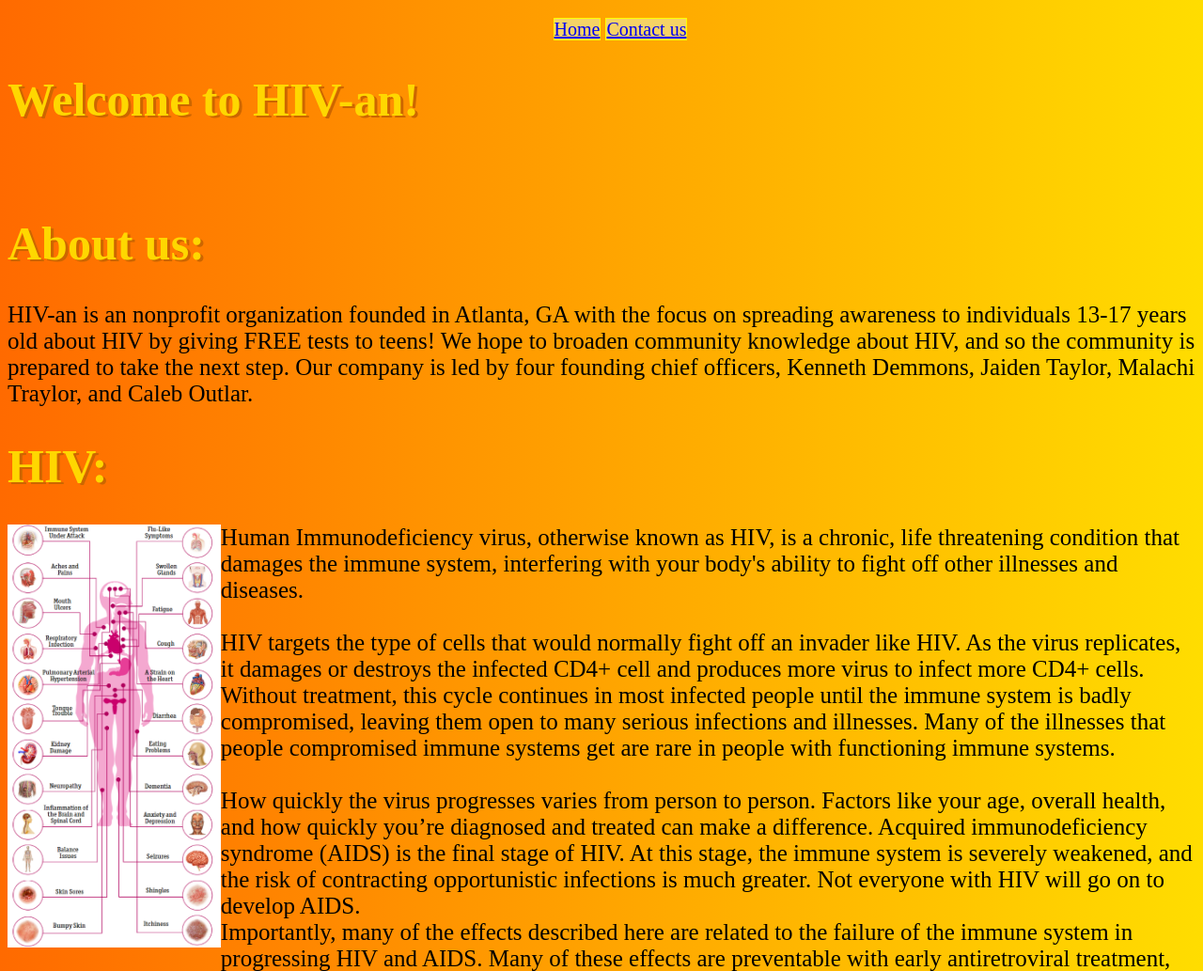
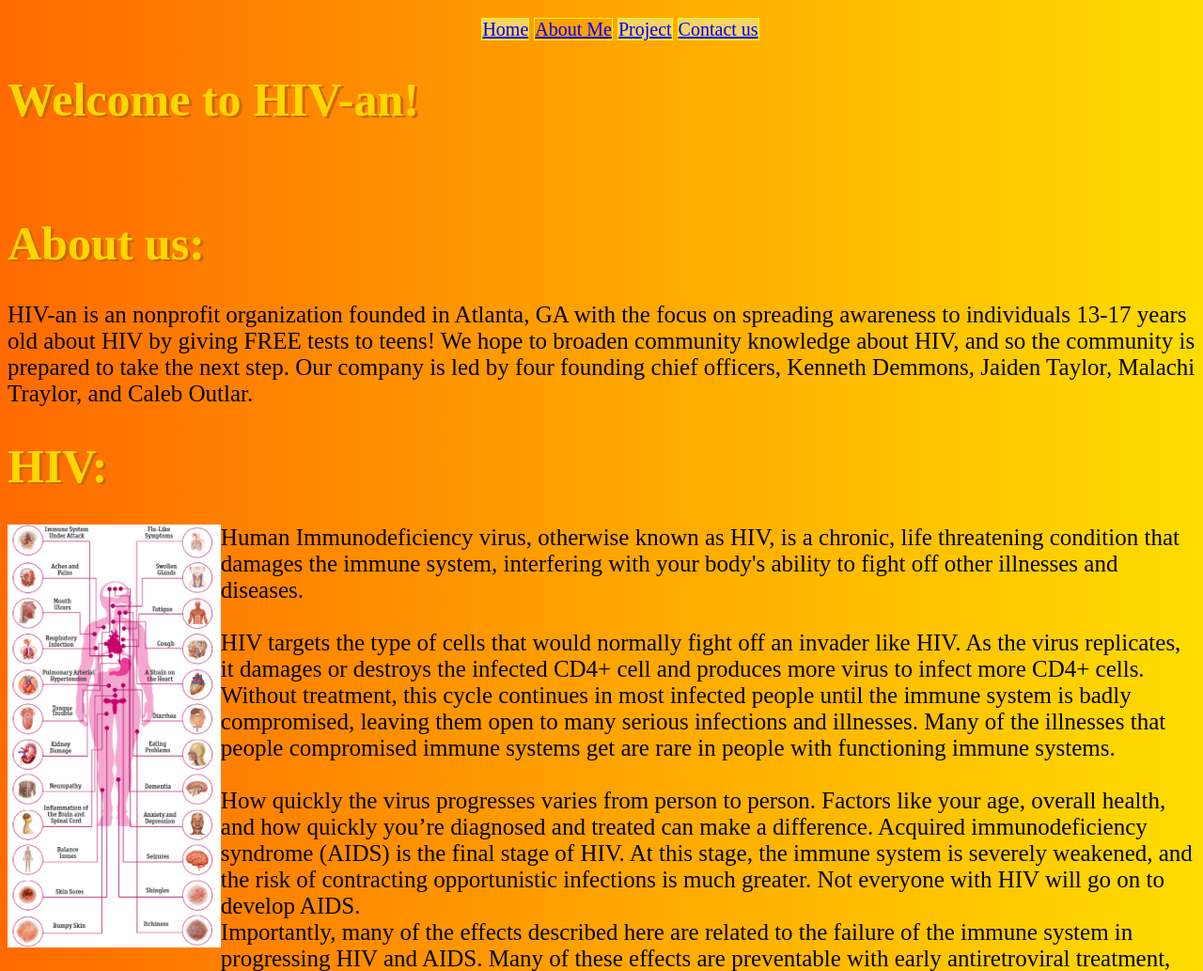
Before and after one commit to KennethDemmons/KennethDemmons.github.io, a plain HTML site: page proj.html in a window 1280 px wide. Shown: the top 1033 px of the page at 94% size. Drawn offline with Linux system fonts and the light colour scheme.

Commit message:
Update and rename projects.html to proj.html

```diff
--- a/projects.html
+++ b/proj.html
@@ -13,10 +13,13 @@
     <body style="font-size: 25px">
    <NAV>
     <ul style="font-size: 20px; text-align: center;">
-    <a style="
-        width: 24.19%;  height: 30px;  border: 1px solid #ffff00; float: center; text-align: center;
-        background-color: #f6d365; border-bottom: 1px solid #ffff00;" href="proj.html">Home</a>
-    <a style="width: 24.19%;  height: 30px;  border: 1px solid  #ffff00; float: center; text-align: center;
+    <a  style="width: 24.19%;  height: 30px;  border: 1px solid #ffff00; float: center; text-align: center;
+        background-color: #f6d365; border-bottom: 1px solid #ffff00;"href="index.html">Home</a>
+		<a style="width: 24.19%;  height: 30px;  border: 1px solid #ffff00; float: center; text-align: centstyle="width: 24.19%;  height: 30px;  border: 1px solid #ffff00; float: center; text-align: center;
+        background-color: #f6d365; border-bottom: 1px solid #ffff00;"er; href="about-me.html">About Me</a>
+		<a style="width: 24.19%;  height: 30px;  border: 1px solid #ffff00; float: center; text-align: center;
+        background-color: #f6d365; border-bottom: 1px solid #ffff00;" href="proj.html">Project</a>
+   		 <a style="width: 24.19%;  height: 30px;  border: 1px solid  #ffff00; float: center; text-align: center;
         background-color: #f6d365; border-bottom: 1px solid  #ffff00;" href="contact.html">Contact us</a>
     </ul>
   </NAV>
```
